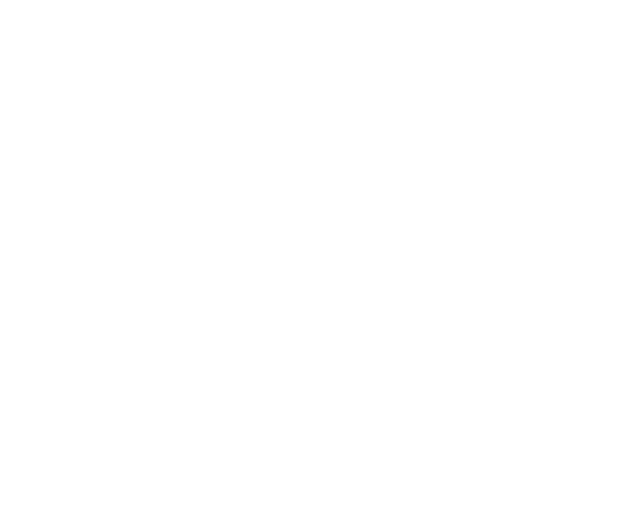
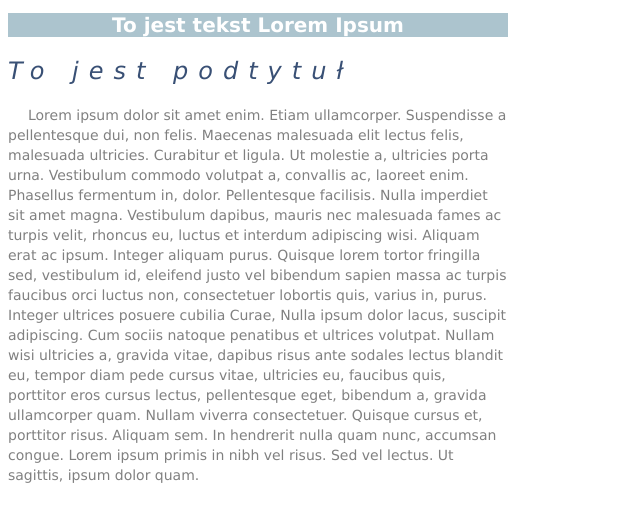
Before and after one commit to Victori3/Prework_HTML, a plain HTML site: page 10.Stylowanie_tekstu/index.html in a window 1280 px wide. Shown: the whole page, without its empty margins (0-640 px from the left). Drawn offline with Linux system fonts and the light colour scheme.

Commit message:
stylowanie tekstu w css

```diff
--- a/10.Stylowanie_tekstu/css/style.css
+++ b/10.Stylowanie_tekstu/css/style.css
@@ -0,0 +1,26 @@
+div {
+    width: 500px;
+    font-family: Verdana, Arial, sans-serif;
+}
+
+h1 {
+    background-color: #ACC4CE;
+    color: white;
+    font-size: 20px;
+    text-shadow: #878787;
+    text-align: center;
+    font-weight: bolder;
+}
+h2 {
+    color: #395075;
+    letter-spacing: 10px;
+    font-style: italic;
+    font-weight: inherit;
+}
+
+p {
+    color: grey;
+    font-size: 14px;
+    line-height: 20px;
+    text-indent: 20px;
+}
--- a/10.Stylowanie_tekstu/index.html
+++ b/10.Stylowanie_tekstu/index.html
@@ -3,8 +3,13 @@
 <head>
     <meta charset="UTF-8">
     <title>Task 10</title>
+    <link rel="stylesheet" href="css/style.css" >
 </head>
 <body>
-
+<div>
+    <h1>To jest tekst Lorem Ipsum</h1>
+    <h2>To jest podtytuł</h2>
+    <p> Lorem ipsum dolor sit amet enim. Etiam ullamcorper. Suspendisse a pellentesque dui, non felis. Maecenas malesuada elit lectus felis, malesuada ultricies. Curabitur et ligula. Ut molestie a, ultricies porta urna. Vestibulum commodo volutpat a, convallis ac, laoreet enim. Phasellus fermentum in, dolor. Pellentesque facilisis. Nulla imperdiet sit amet magna. Vestibulum dapibus, mauris nec malesuada fames ac turpis velit, rhoncus eu, luctus et interdum adipiscing wisi. Aliquam erat ac ipsum. Integer aliquam purus. Quisque lorem tortor fringilla sed, vestibulum id, eleifend justo vel bibendum sapien massa ac turpis faucibus orci luctus non, consectetuer lobortis quis, varius in, purus. Integer ultrices posuere cubilia Curae, Nulla ipsum dolor lacus, suscipit adipiscing. Cum sociis natoque penatibus et ultrices volutpat. Nullam wisi ultricies a, gravida vitae, dapibus risus ante sodales lectus blandit eu, tempor diam pede cursus vitae, ultricies eu, faucibus quis, porttitor eros cursus lectus, pellentesque eget, bibendum a, gravida ullamcorper quam. Nullam viverra consectetuer. Quisque cursus et, porttitor risus. Aliquam sem. In hendrerit nulla quam nunc, accumsan congue. Lorem ipsum primis in nibh vel risus. Sed vel lectus. Ut sagittis, ipsum dolor quam.</p>
+</div>
 </body>
 </html>
```
